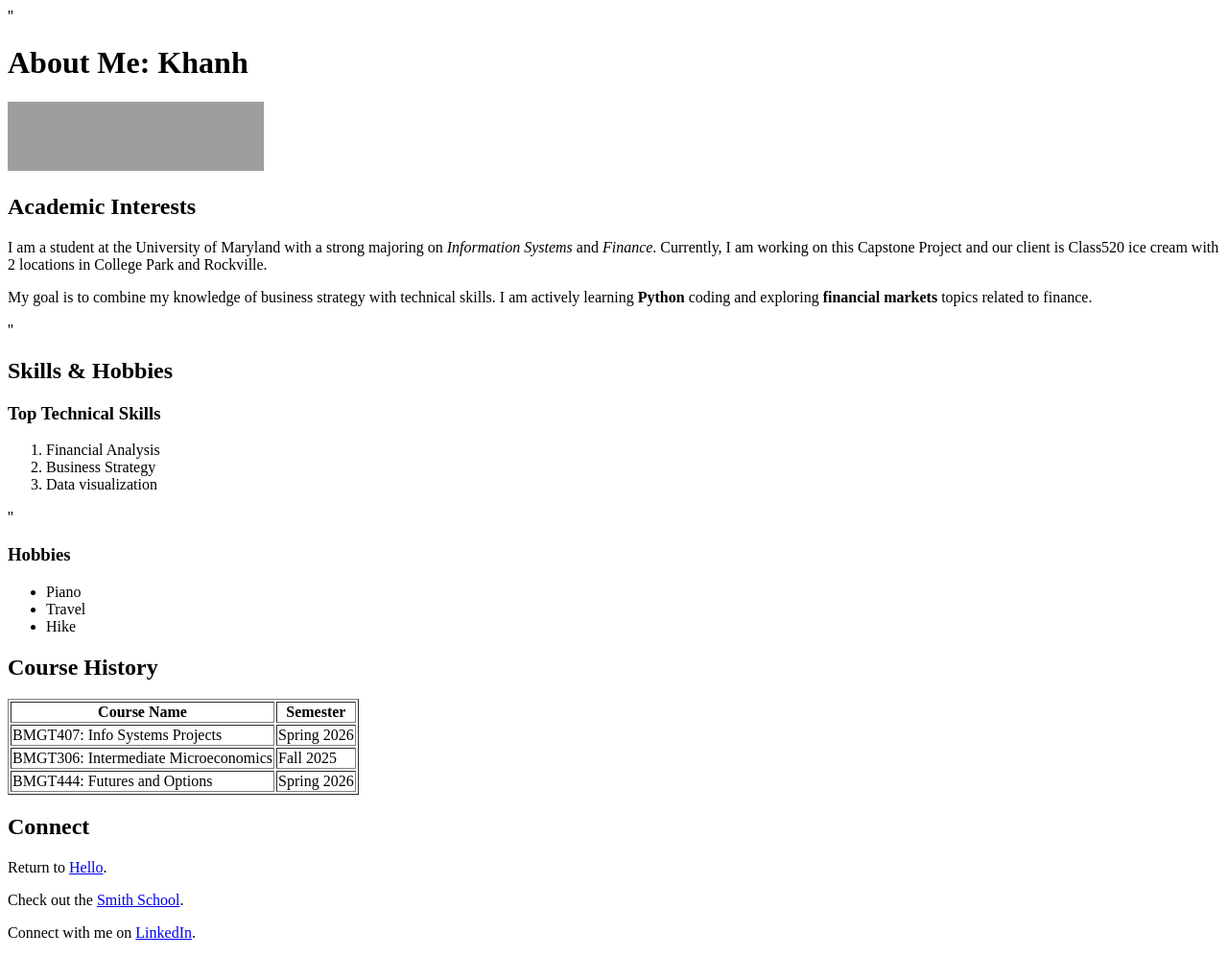
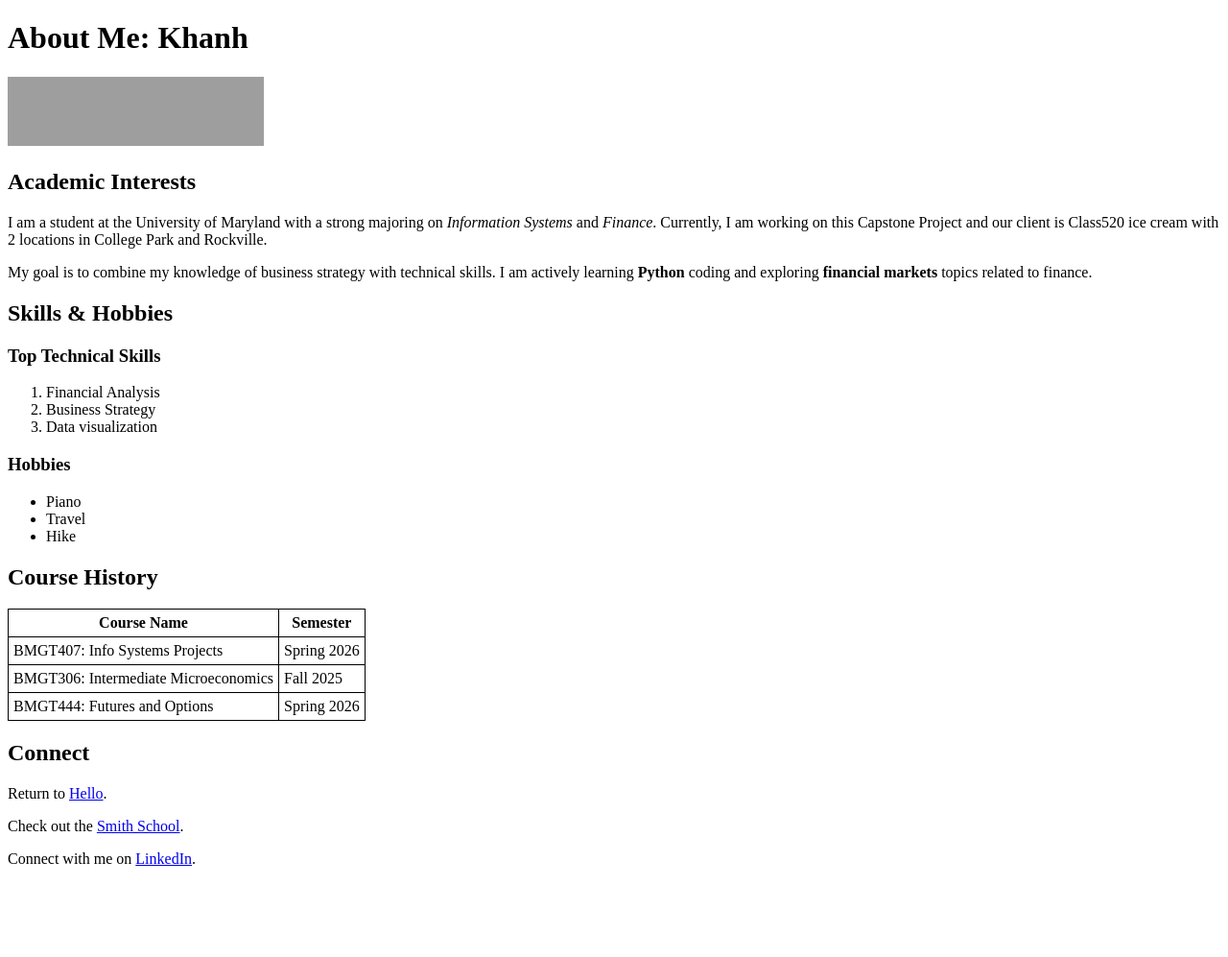
Before and after one commit to khanh053/helloWorld, a Flask app: page /about in a window 1280 px wide. Shown: the whole page at 96% size. After the commit the page ends 902 px from the top, so only its background shows below. Run offline with Flask 3, Linux system fonts and the light colour scheme; grey boxes are pictures that could not be loaded.

Commit message:
Added fixed HTML validation errors

```diff
--- a/templates/about.html
+++ b/templates/about.html
@@ -3,8 +3,15 @@
 <head>
     <meta charset="UTF-8">
     <title>About me-Khanh</title>
+    <style>
+        /* This style block fixes the "Table Border" warning while keeping the lines */
+        table, th, td {
+            border: 1px solid black;
+            border-collapse: collapse;
+            padding: 5px;
+        }
+    </style>
 </head>
-''
 <body>
 
     <h1>About Me: Khanh</h1>
@@ -22,7 +29,7 @@
         My goal is to combine my knowledge of business strategy with technical skills. I am actively learning <strong>Python</strong>
         coding and exploring <strong>financial markets</strong> topics related to finance.
     </p>
-''
+
     <h2>Skills & Hobbies</h2>
     <h3>Top Technical Skills</h3>
     <ol>
@@ -30,7 +37,7 @@
         <li>Business Strategy</li>
         <li>Data visualization</li>
     </ol>
-''
+
     <h3>Hobbies</h3>
     <ul>
         <li>Piano</li>
@@ -39,7 +46,7 @@
     </ul>
 
     <h2>Course History</h2>
-    <table border="1">
+    <table>
         <tr>
             <th>Course Name</th>
             <th>Semester</th>
```
